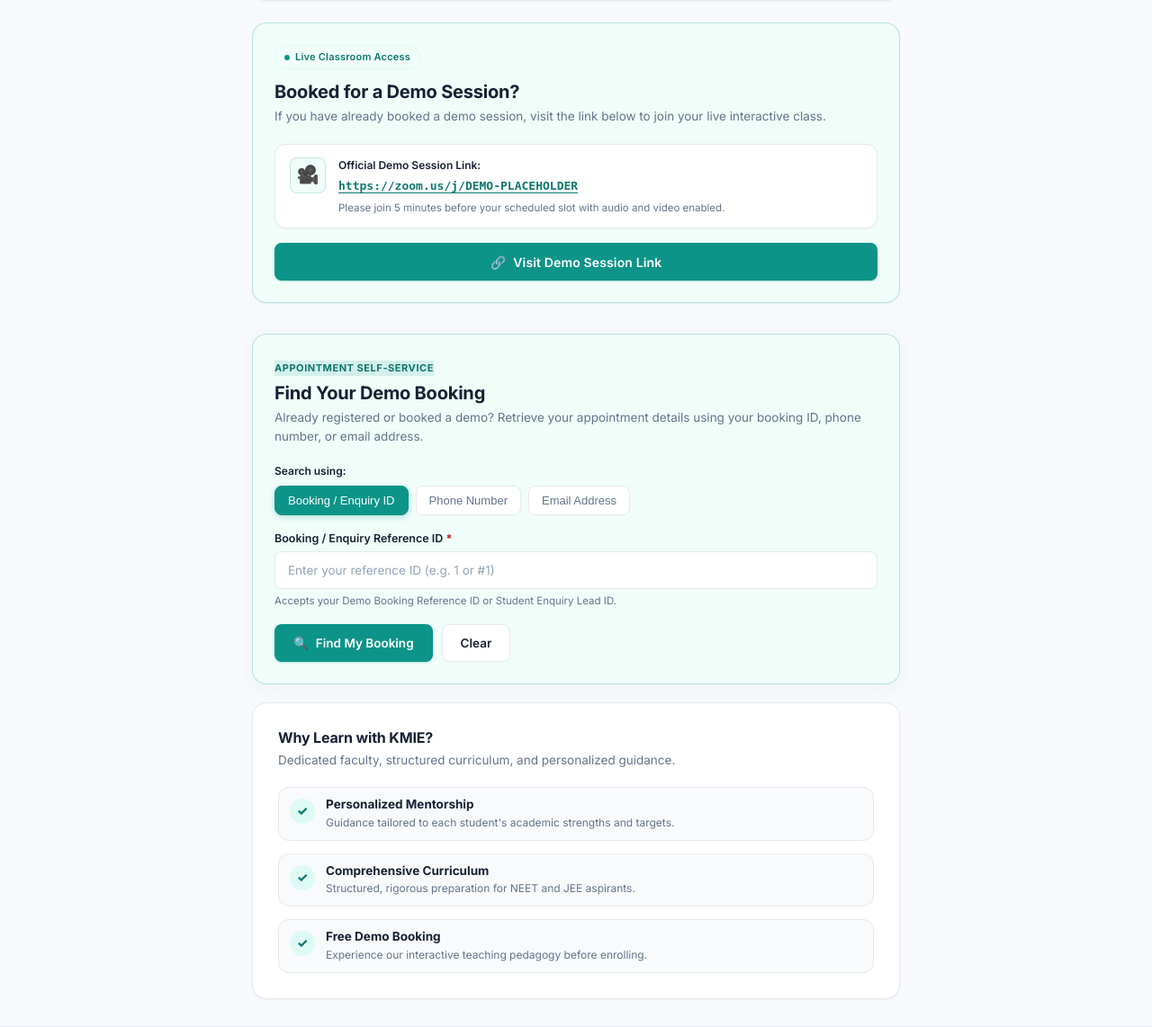
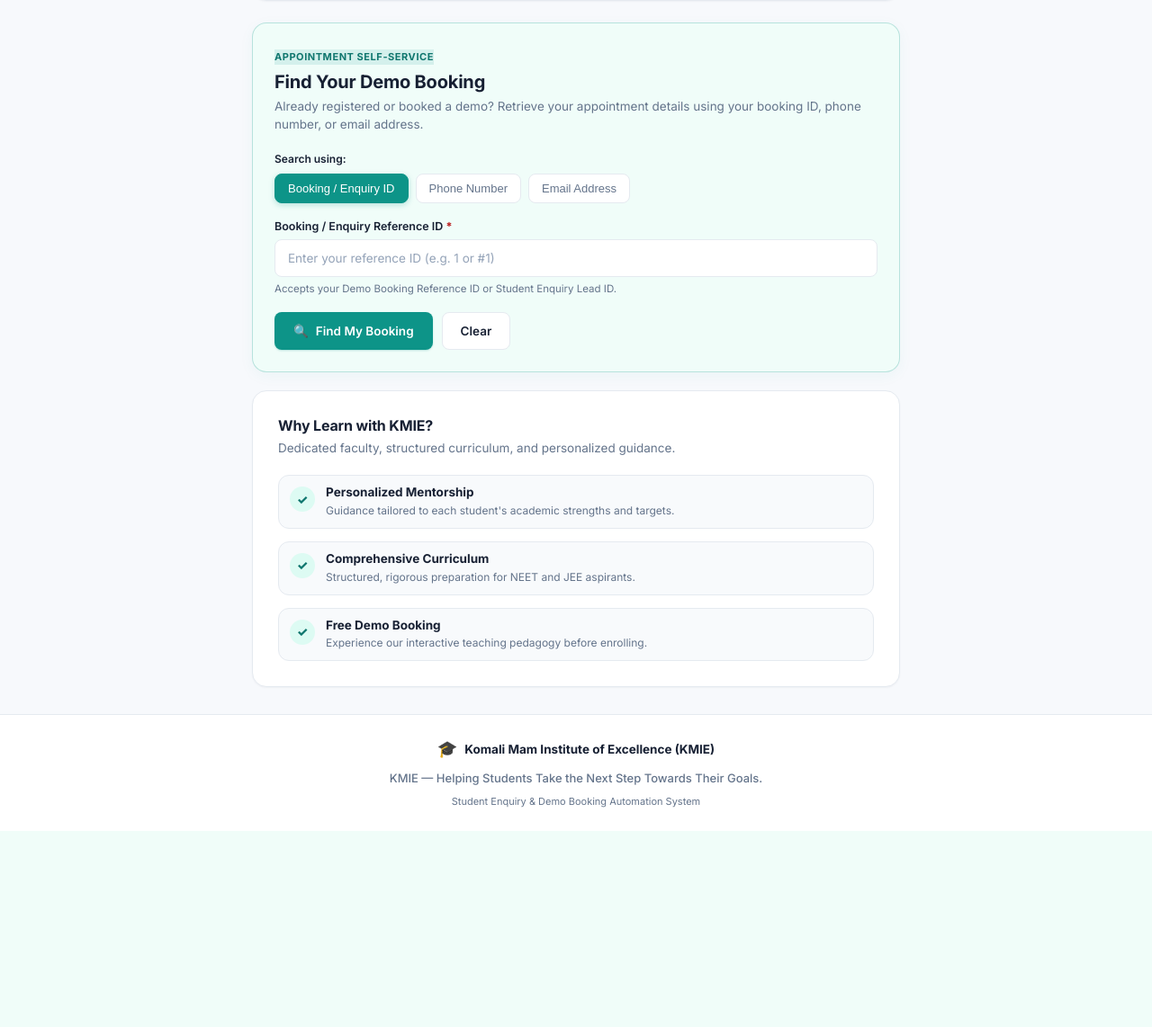
Before and after one commit to Nandini-0321/KMIE, a Flask app: page / in a window 1280 px wide. Shown: the part 962-2104 px from the top of the page at 90% size. After the commit the page ends 1886 px from the top, so only its background shows below. Run offline with Flask 3, Linux system fonts and the light colour scheme; data comes from the database, SQL or seed files in the repository; some libraries are stand-ins or nearby versions.

Commit message:
remove Booked for a Demo Session direct link card

```diff
--- a/templates/index.html
+++ b/templates/index.html
@@ -224,63 +224,11 @@
     </div>
 
     <!-- ================================================================
-         BOOKED DEMO SESSION & FIND MY BOOKING SECTION
+         FIND MY DEMO BOOKING SECTION (Self-Service Lookup)
     ================================================================ -->
     <div class="demo-access-wrapper" id="booked-demo-section" style="margin-top: 24px;">
-
-      <!-- A. Direct Demo Meeting Link Card -->
-      <section class="portal-card demo-access-card" aria-labelledby="demo-access-heading">
-        <div class="card-badge-row">
-          <span class="status-badge status-badge--mint">
-            <span class="status-dot"></span> Live Classroom Access
-          </span>
-        </div>
-        <div class="section-header">
-          <h2 class="section-title" id="demo-access-heading" style="font-size: 20px;">Booked for a Demo Session?</h2>
-          <p class="section-subtitle">
-            If you have already booked a demo session, visit the link below to join your live interactive class.
-          </p>
-        </div>
-
-        <div class="demo-access-content">
-          <div class="demo-access-box">
-            <div class="demo-access-icon">
-              <span>🎥</span>
-            </div>
-            <div class="demo-access-details">
-              <span class="demo-access-label">Official Demo Session Link:</span>
-              <a
-                href="{{ demo_meeting_url or 'https://zoom.us/j/DEMO-PLACEHOLDER' }}"
-                target="_blank"
-                rel="noopener noreferrer"
-                class="demo-access-url"
-                id="directDemoLink"
-              >
-                {{ demo_meeting_url or 'https://zoom.us/j/DEMO-PLACEHOLDER' }}
-              </a>
-              <p class="demo-access-hint">
-                Please join 5 minutes before your scheduled slot with audio and video enabled.
-              </p>
-            </div>
-          </div>
-
-          <div class="demo-access-action">
-            <a
-              href="{{ demo_meeting_url or 'https://zoom.us/j/DEMO-PLACEHOLDER' }}"
-              target="_blank"
-              rel="noopener noreferrer"
-              class="btn btn--primary btn--demo-join"
-              id="joinDemoBtn"
-            >
-              <span class="btn-icon">🔗</span>
-              Visit Demo Session Link
-            </a>
-          </div>
-        </div>
-      </section>
-
-      <!-- B. Find Your Demo Booking Card (Self-Service Lookup) -->
-      <section class="portal-card find-booking-card" id="findBookingCard" style="margin-top: 18px;" aria-labelledby="find-booking-heading">
+      <!-- Find Your Demo Booking Card (Self-Service Lookup) -->
+      <section class="portal-card find-booking-card" id="findBookingCard" aria-labelledby="find-booking-heading">
         <div class="section-header">
           <div class="stage-tag" style="background: rgba(13, 148, 136, 0.12); color: #0f766e;">Appointment Self-Service</div>
           <h3 class="section-title" id="find-booking-heading" style="font-size: 20px;">Find Your Demo Booking</h3>
```
